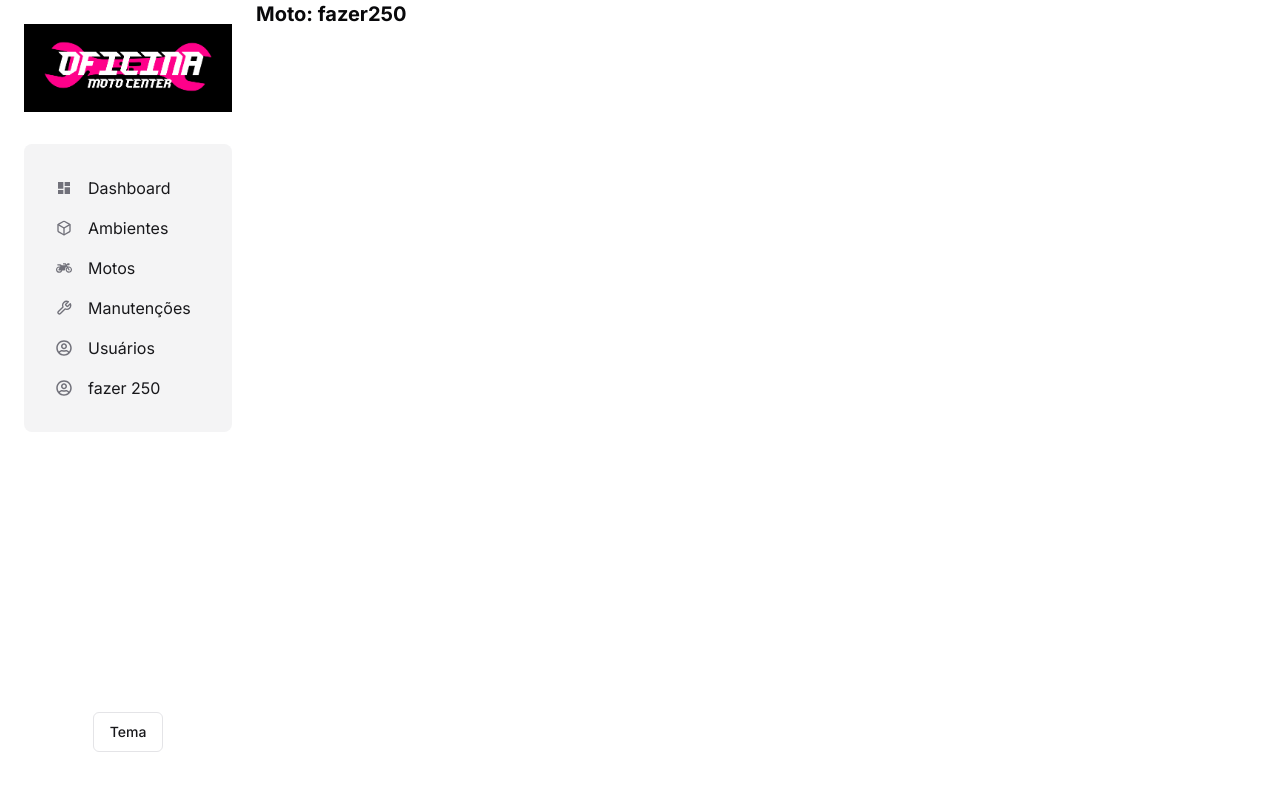
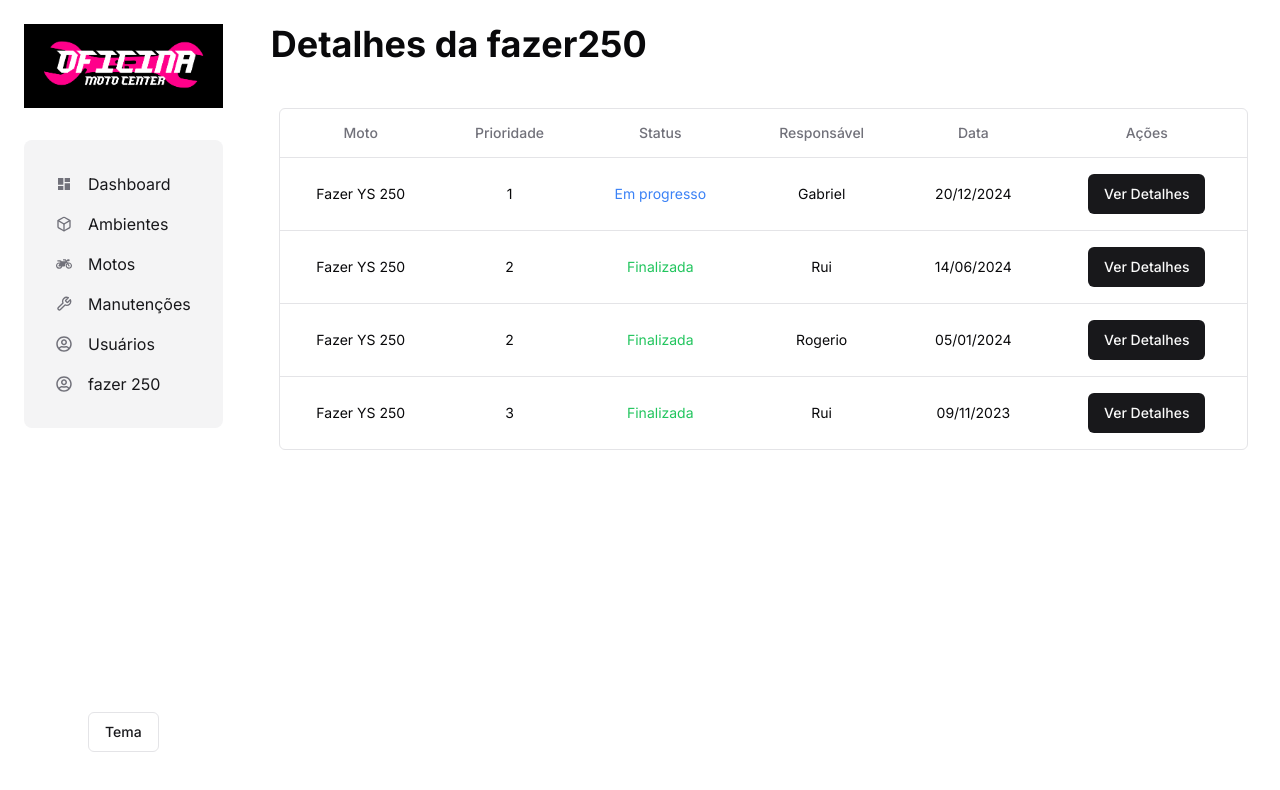
Before and after one commit to GustaOlivr/web-manut-senai, a Next.js app: page /motos/fazer250 in a window 1280 px wide. Shown: the top 790 px of the page. Built offline with nearby package versions, Linux system fonts and the light colour scheme.

Commit message:
feat: add new components in page moto details

```diff
--- /dev/null
+++ b/src/app/motos/[moto_id]/columns.tsx
@@ -0,0 +1,68 @@
+"use client"
+
+import { ModalMotorcycleDetails } from "@/components/modal-motorcycle-details"
+import { Button } from "@/components/ui/button"
+import { ColumnDef } from "@tanstack/react-table"
+import { useState } from "react"
+
+// This type is used to define the shape of our data.
+// You can use a Zod schema here if you want.
+export type Maintenance = {
+  id: string
+  moto: string
+  prioridade: number
+  status:  "Pendente" | "Em progresso" | "Finalizada" | "failed"
+  responsavel: string
+  data: string
+}
+
+export const columns: ColumnDef<Maintenance>[] = [
+  {
+    accessorKey: "moto",
+    header: "Moto",
+  },
+  {
+    accessorKey: "prioridade",
+    header: "Prioridade",
+  },
+    {
+    accessorKey: "status",
+    header: "Status",
+    cell: info => {
+      const status = info.getValue() as string;
+      let color = "text-gray-500";
+      if (status === "Pendente") color = "text-yellow-500";
+      else if (status === "Em progresso") color = "text-blue-500";
+      else if (status === "Finalizada") color = "text-green-500";
+      else if (status === "failed") color = "text-red-500";
+
+      return <span className={color}>{status}</span>;
+    }
+  },
+  {
+    accessorKey: "responsavel",
+    header: "Responsável",
+  },
+  {
+    accessorKey: "data",
+    header: "Data",
+  },
+  {
+    id: "actions",
+    header: "Ações",
+    cell: ({ row }) => {
+      const [isOpen, setIsOpen] = useState(false);
+
+      return (
+        <>
+          <Button onClick={() => setIsOpen(true)}>Ver Detalhes</Button>
+          <ModalMotorcycleDetails
+            isOpen={isOpen}
+            onClose={() => setIsOpen(false)}
+            maintanence={row.original}
+          />
+        </>
+      );
+    }
+  }
+];
--- a/src/app/motos/[moto_id]/page.tsx
+++ b/src/app/motos/[moto_id]/page.tsx
@@ -1,13 +1,85 @@
+"use client";
+
+import React from "react";
+import { columns } from "./columns";
+import { DataTable } from "@/components/ui/data-table";
+import { Motorcycle } from "../types";
+import { ModalMotorcycleRegister } from "@/components/motorcycle-register";
+import { Maintenance } from "@/app/manutencoes/columns";
+
 interface Props {
-    params: {moto_id: string};
-  }
+  params: { moto_id: string };
+}
 
-  export default function ProfileDetails({params}: Props) {
-    return (
-      <>
-        <h1 className="text-xl font-bold">
-          Moto: {params.moto_id}
-        </h1>
-      </>
-    );
-  }
+async function getData(): Promise<Maintenance[]> {
+  // Fetch data from your API here.
+  return [
+    {
+        id: "ds231we",
+        moto: "Fazer YS 250",
+        prioridade: 1,
+        status: "Em progresso",
+        responsavel: "Gabriel",
+        data: "20/12/2024",
+      },
+      {
+        id: "rr41we",
+        moto: "Fazer YS 250",
+        prioridade: 2,
+        status: "Finalizada",
+        responsavel: "Rui",
+        data: "14/06/2024",
+      },
+      {
+        id: "sw81te",
+        moto: "Fazer YS 250",
+        prioridade: 2,
+        status: "Finalizada",
+        responsavel: "Rogerio",
+        data: "05/01/2024",
+      },
+      {
+        id: "gs2ksk",
+        moto: "Fazer YS 250",
+        prioridade: 3,
+        status: "Finalizada",
+        responsavel: "Rui",
+        data: "09/11/2023",
+      },
+    // ...
+  ];
+}
+
+export default function ProfileDetails({ params }: Props) {
+  const [data, setData] = React.useState<Maintenance[]>([]);
+  const { moto_id } = params; // Destructure moto_id from params
+
+  React.useEffect(() => {
+    async function fetchData() {
+      const result = await getData();
+      setData(result);
+    }
+    fetchData();
+  }, []);
+
+  return (
+    <div className="flex flex-col overflow-y-auto w-full">
+      <div className="flex-1 flex">
+        <main className="flex-1 flex flex-col">
+          <h1 className="text-4xl font-bold w-full p-6 text-start">
+            Detalhes da {moto_id}
+          </h1>
+
+          <div className="container mx-auto py-5">
+            <DataTable columns={columns} data={data} />
+            <div className="flex justify-end mt-4">
+                {/* <Button variant={"muted"}>Cadastrar manutenção</Button> */}
+            </div>
+          </div>
+
+
+        </main>
+      </div>
+    </div>
+  );
+}
--- a/src/app/motos/columns.tsx
+++ b/src/app/motos/columns.tsx
@@ -31,12 +31,12 @@ export const columns: ColumnDef<Motorcycle>[] = [
 
       return (
         <>
-          <Button onClick={() => setIsOpen(true)}>Ver Detalhes</Button>
+          {/* <Button onClick={() => setIsOpen(true)}>Ver Detalhes</Button>
           <ModalMotorcycleDetails
             isOpen={isOpen}
             onClose={() => setIsOpen(false)}
             motorcycle={row.original}
-          />
+          /> */}
         </>
       );
     }
--- a/src/components/modal-motorcycle-details.tsx
+++ b/src/components/modal-motorcycle-details.tsx
@@ -10,30 +10,28 @@ import {
 } from "@/components/ui/dialog";
 import { Motorcycle } from "../app/motos/types"  // Certifique-se de ter um arquivo types.ts com o tipo Motorcycle definido
 import React from "react";
+import { Maintenance } from "@/app/manutencoes/columns";
 
 type ModalMotorcycleDetailsProps = {
   isOpen: boolean;
   onClose: () => void;
-  motorcycle: Motorcycle;
+  maintanence: Maintenance,
 };
 
-export function ModalMotorcycleDetails({ isOpen, onClose, motorcycle }: ModalMotorcycleDetailsProps) {
+export function ModalMotorcycleDetails({ isOpen, onClose, maintanence }: ModalMotorcycleDetailsProps) {
   return (
     <Dialog open={isOpen} onOpenChange={onClose}>
       <DialogContent>
         <DialogHeader>
           <DialogTitle>Detalhes da Moto</DialogTitle>
           <DialogDescription>
-            Informações sobre {motorcycle.modelo} de {motorcycle.proprietario}
+            Informações sobre a manutenção {maintanence.responsavel} de {maintanence.data}
           </DialogDescription>
         </DialogHeader>
         <div>
-          <p><strong>ID:</strong> {motorcycle.id}</p>
-          <p><strong>Tipo:</strong> {motorcycle.tipo}</p>
-          <p><strong>Modelo:</strong> {motorcycle.modelo}</p>
-          <p><strong>Data de Fabricação:</strong> {motorcycle.data_fabricacao}</p>
-          <p><strong>Número de Série:</strong> {motorcycle.numero_serie}</p>
-          <p><strong>Proprietário:</strong> {motorcycle.proprietario}</p>
+          <p><strong>ID:</strong> {maintanence.id}</p>
+          <p><strong>Tipo:</strong> {maintanence.moto}</p>
+          <p><strong>Modelo:</strong> {maintanence.status}</p>
         </div>
       </DialogContent>
     </Dialog>
```
